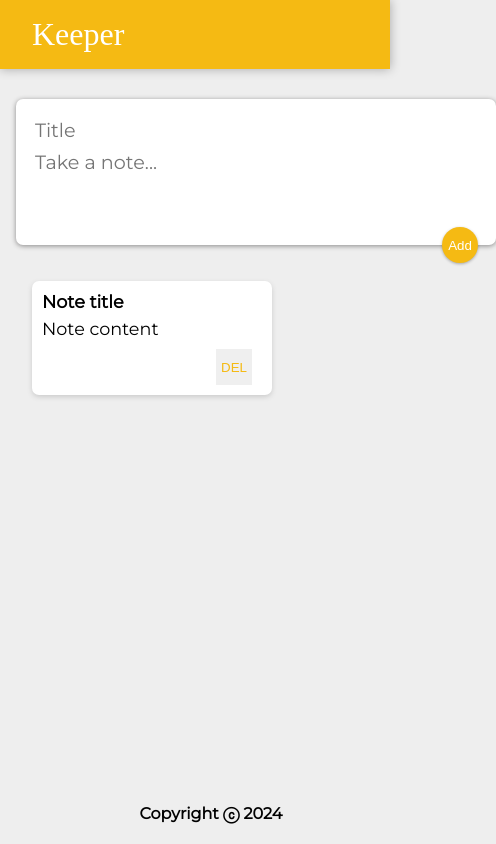
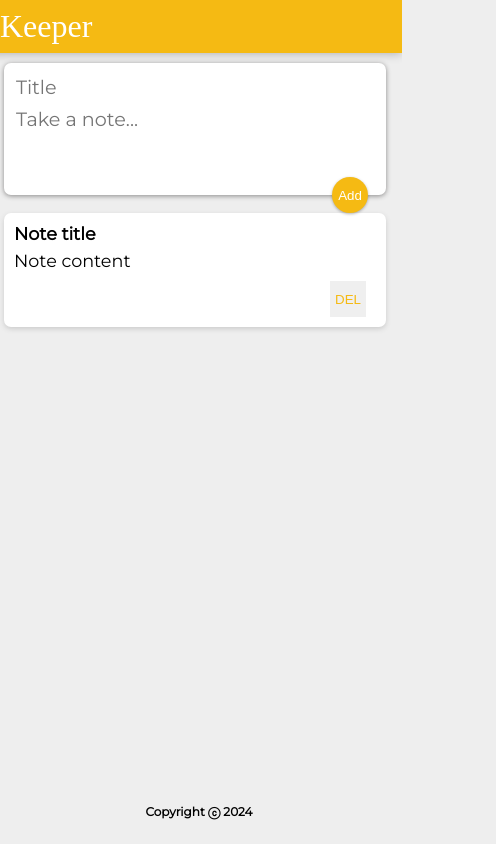
Before and after one commit to Rehaman-Shaik/Epiclife, a React (Vite) app in the folder client/: page /project/keeper-app in a window 390 px wide. Shown: the whole page, 496 px wide, since content can reach past the window. Built offline with nearby package versions, Linux system fonts and the light colour scheme; a web font is replaced by a local one.

Commit message:
fixed and added new things for the keeeper app

```diff
--- a/client/package.json
+++ b/client/package.json
@@ -19,7 +19,7 @@
     "react-router-dom": "^6.26.2"
   },
   "devDependencies": {
-    "@types/react": "^18.2.56",
+    "@types/react": "^17.0.83",
     "@types/react-dom": "^18.2.19",
     "@vitejs/plugin-react": "^4.2.1",
     "eslint": "^8.56.0",
--- a/client/public/styles.css
+++ b/client/public/styles.css
@@ -3,14 +3,17 @@
   margin: 0;
   box-sizing: border-box;
 }
+
 html {
   font-family: "Montserrat", sans-serif;
 }
+
 body {
   background: #eee;
   padding: 0 16px;
 }
 
+/* Header */
 header {
   background-color: #f5ba13;
   margin: auto -16px;
@@ -24,6 +27,7 @@ header h1 {
   font-weight: 200;
 }
 
+/* Footer */
 footer {
   position: absolute;
   text-align: center;
@@ -36,6 +40,8 @@ footer p {
   color: black;
   font-weight: bold;
 }
+
+/* Note */
 .note {
   background: #fff;
   border-radius: 7px;
@@ -45,10 +51,12 @@ footer p {
   margin: 16px;
   float: left;
 }
+
 .note h1 {
   font-size: 1.1em;
   margin-bottom: 6px;
 }
+
 .note p {
   font-size: 1.1em;
   margin-bottom: 10px;
@@ -68,6 +76,7 @@ footer p {
   outline: none;
 }
 
+/* Form */
 form {
   position: relative;
   width: 480px;
@@ -77,6 +86,7 @@ form {
   border-radius: 7px;
   box-shadow: 0 1px 5px rgb(138, 137, 137);
 }
+
 form input,
 form textarea {
   width: 100%;
@@ -87,6 +97,7 @@ form textarea {
   font-family: inherit;
   resize: none;
 }
+
 form button {
   position: absolute;
   right: 18px;
@@ -101,3 +112,57 @@ form button {
   cursor: pointer;
   outline: none;
 }
+
+/* Responsive Styles */
+
+/* For tablets and smaller screens (max-width: 768px) */
+@media (max-width: 768px) {
+  body {
+    padding: 0 8px;
+  }
+
+  header {
+    padding: 12px 16px;
+  }
+
+  form {
+    width: 90%; /* Take almost full width */
+    margin: 20px auto;
+    padding: 10px;
+  }
+
+  .note {
+    width: 45%; /* Adjust width of notes */
+    margin: 10px;
+  }
+
+  footer p {
+    font-size: 14px;
+  }
+}
+
+/* For mobile phones (max-width: 480px) */
+@media (max-width: 480px) {
+  body {
+    padding: 0 4px;
+  }
+
+  header {
+    padding: 8px 12px;
+  }
+
+  form {
+    width: 100%; /* Full width on mobile */
+    margin: 10px auto;
+    padding: 8px;
+  }
+
+  .note {
+    width: 100%; /* Full width for each note */
+    margin: 8px 0;
+  }
+
+  footer p {
+    font-size: 12px;
+  }
+}
--- a/client/src/components/CreateArea.jsx
+++ b/client/src/components/CreateArea.jsx
@@ -39,7 +39,12 @@ function CreateArea(props) {
         <textarea name="content" placeholder="Take a note..." rows="3" onChange={handleChange} value={note.content} />
         <button onClick={handleAddClick}>Add</button>
       </form>
-      {isEmpty && <p style={{ marginLeft: '35%', fontSize: 20, color: "red" }}>Please enter text in the input fields</p>}
+      {isEmpty && (
+  <p className="error-message" style={{ textAlign: 'center', color: 'red', margin: '10px 0' }}>
+    Please enter text in the input fields
+  </p>
+)}
+
     </div>
   );
 }
```
Also changed, not shown: 1 other file (tests, documents, lock files or other folders).
